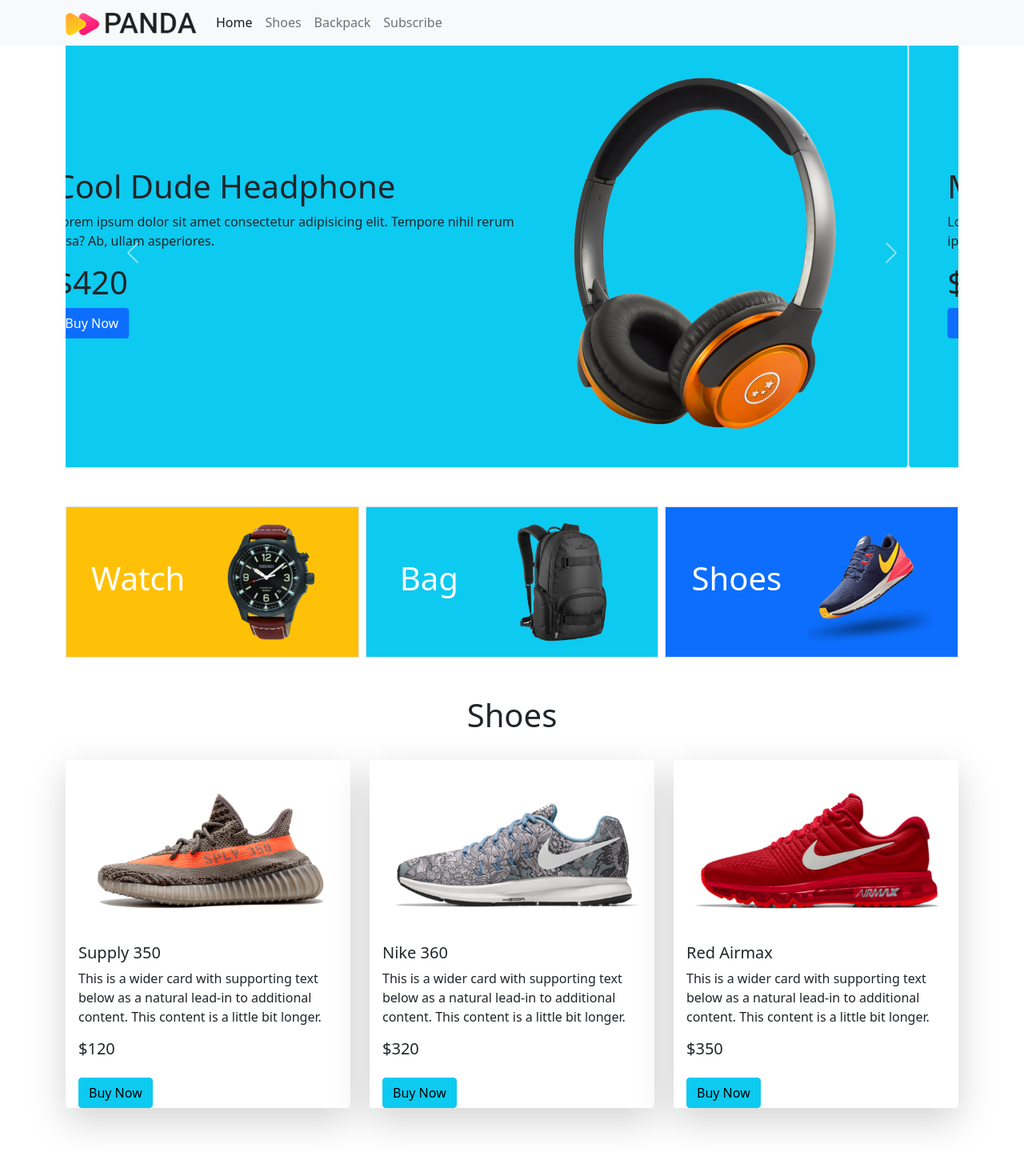
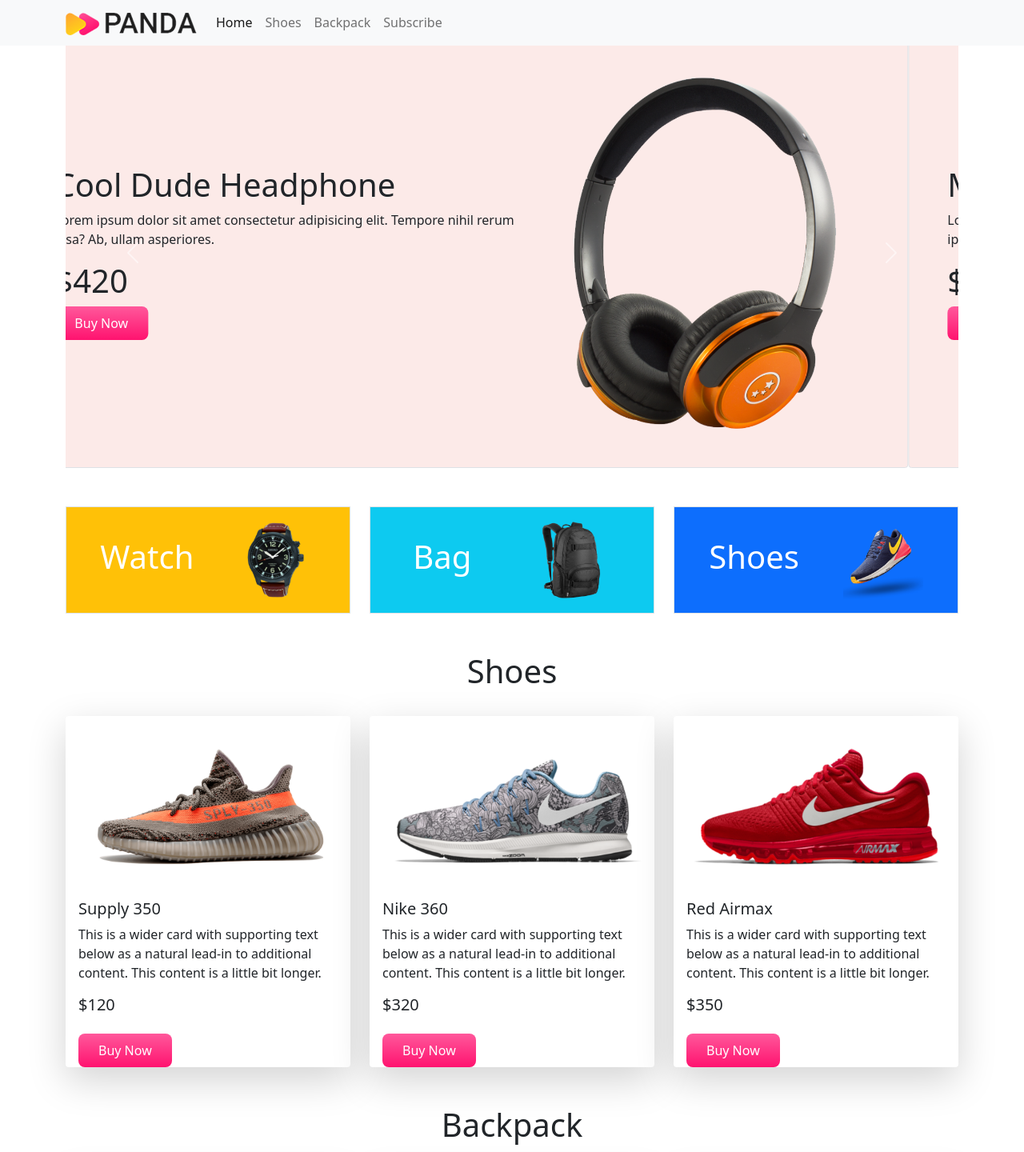
Before and after one commit to shubhoahmed/panda-commarce-bootstrap, a plain HTML site: page index.html in a window 1280 px wide. Shown: the top 1440 px of the page at 80% size. Drawn offline with nearby package versions, Linux system fonts and the light colour scheme.

Commit message:
extra css added

```diff
--- /dev/null
+++ b/css/styles.css
@@ -0,0 +1,16 @@
+.panda-bg-info {
+    background-color: #fceae8;
+}
+
+.catagories img {
+    width: 100px;
+}
+
+.panda-btn-primary {
+    background-image: linear-gradient(to bottom, #FF589B 0%, #FF136F 100%);
+    color: #fff;
+    border: none;
+    border-radius: 8px;
+    padding: 9px 25px;
+    cursor: pointer;
+}
--- a/index.html
+++ b/index.html
@@ -9,7 +9,8 @@
     <!-- Bootstrap CSS -->
     <link href="https://cdn.jsdelivr.net/npm/bootstrap@5.0.2/dist/css/bootstrap.min.css" rel="stylesheet"
         integrity="sha384-EVSTQN3/azprG1Anm3QDgpJLIm9Nao0Yz1ztcQTwFspd3yD65VohhpuuCOmLASjC" crossorigin="anonymous">
-
+    <!-- Custom CSS style  -->
+    <link rel="stylesheet" href="css/styles.css">
     <title>Panda Commerce</title>
 </head>
 
@@ -53,7 +54,7 @@
         <section class="mt-5">
             <div id="carouselExampleControls" class="carousel slide" data-bs-ride="carousel">
                 <div class="carousel-inner">
-                    <div class="carousel-item bg-info border rounded p-5 active">
+                    <div class="carousel-item panda-bg-info border rounded p-5 active">
                         <div class="row">
                             <div class="col-lg-7 d-flex align-items-center">
                                 <div>
@@ -62,7 +63,7 @@
                                         ipsa?
                                         Ab, ullam asperiores.</p>
                                     <h1>$420</h1>
-                                    <button class="btn btn-primary">Buy Now</button>
+                                    <button class="btn panda-btn-primary">Buy Now</button>
                                 </div>
                             </div>
                             <div class="col-lg-5">
@@ -71,7 +72,7 @@
                             </div>
                         </div>
                     </div>
-                    <div class="carousel-item bg-info border rounded p-5">
+                    <div class="carousel-item panda-bg-info border rounded p-5">
                         <div class="row">
                             <div class="col-lg-7 d-flex align-items-center">
                                 <div>
@@ -80,7 +81,7 @@
                                         ipsa?
                                         Ab, ullam asperiores.</p>
                                     <h1>$1200</h1>
-                                    <button class="btn btn-primary">Buy Now</button>
+                                    <button class="btn panda-btn-primary">Buy Now</button>
                                 </div>
                             </div>
                             <div class="col-lg-5">
@@ -89,7 +90,7 @@
                             </div>
                         </div>
                     </div>
-                    <div class="carousel-item bg-danger border rounded p-5">
+                    <div class="carousel-item panda-bg-info border rounded p-5">
                         <div class="row">
                             <div class="col-lg-7 d-flex align-items-center">
                                 <div>
@@ -98,7 +99,7 @@
                                         ipsa?
                                         Ab, ullam asperiores.</p>
                                     <h1>$650</h1>
-                                    <button class="btn btn-primary">Buy Now</button>
+                                    <button class="btn panda-btn-primary">Buy Now</button>
                                 </div>
                             </div>
                             <div class="col-lg-5">
@@ -125,8 +126,8 @@
     </header>
     <main>
         <section class="mt-5">
-            <div class="container">
-                <div class="row g-2">
+            <div class="container catagories">
+                <div class="row g-4">
                     <div class="col-lg-4 col-md-6 col-12">
                         <div class="p-3 border bg-warning d-flex align-items-center justify-content-around rounded-4 ">
                             <h1 class="text-white">Watch</h1>
@@ -165,7 +166,7 @@
                             <h5>$120</h5>
                         </div>
                         <div class="ms-3">
-                            <button class="btn btn-info">Buy Now</button>
+                            <button class="btn panda-btn-primary">Buy Now</button>
                         </div>
                     </div>
                 </div>
@@ -179,7 +180,7 @@
                             <h5>$320</h5>
                         </div>
                         <div class="ms-3">
-                            <button class="btn btn-info">Buy Now</button>
+                            <button class="btn panda-btn-primary">Buy Now</button>
                         </div>
                     </div>
                 </div>
@@ -193,7 +194,7 @@
                             <h5>$350</h5>
                         </div>
                         <div class="ms-3">
-                            <button class="btn btn-info">Buy Now</button>
+                            <button class="btn panda-btn-primary">Buy Now</button>
                         </div>
                     </div>
                 </div>
@@ -217,7 +218,7 @@
 
                         </div>
                         <div class="ms-3">
-                            <button class="btn btn-info">Buy Now</button>
+                            <button class="btn panda-btn-primary">Buy Now</button>
                         </div>
                     </div>
                 </div>
@@ -232,7 +233,7 @@
 
                         </div>
                         <div class="ms-3">
-                            <button class="btn btn-info">Buy Now</button>
+                            <button class="btn panda-btn-primary">Buy Now</button>
                         </div>
                     </div>
                 </div>
@@ -247,7 +248,7 @@
 
                         </div>
                         <div class="ms-3">
-                            <button class="btn btn-info">Buy Now</button>
+                            <button class="btn panda-btn-primary">Buy Now</button>
                         </div>
                     </div>
                 </div>
@@ -257,7 +258,8 @@
         <!-- Bags categories End  -->
         <!-- Subscribe part start  -->
         <section style="height: 300px;"
-            class="container rounded-4 mt-5 d-flex justify-content-around align-items-center bg-warning" id="subscribe">
+            class="container rounded-4 mt-5 d-flex justify-content-around align-items-center panda-bg-info"
+            id="subscribe">
             <div>
                 <h1>LET'S STAY IN TOUCH</h1>
                 <p>Get updates on sales, specials and more</p>
@@ -265,7 +267,7 @@
                     <div class="mb-2">
                         <input type="email" class="form-control" id="exampleInputEmail1" aria-describedby="emailHelp">
                     </div>
-                    <button type="submit" class="btn btn-primary">Submit</button>
+                    <button type="submit" class="btn panda-btn-primary">Submit</button>
                 </form>
             </div>
         </section>
```
